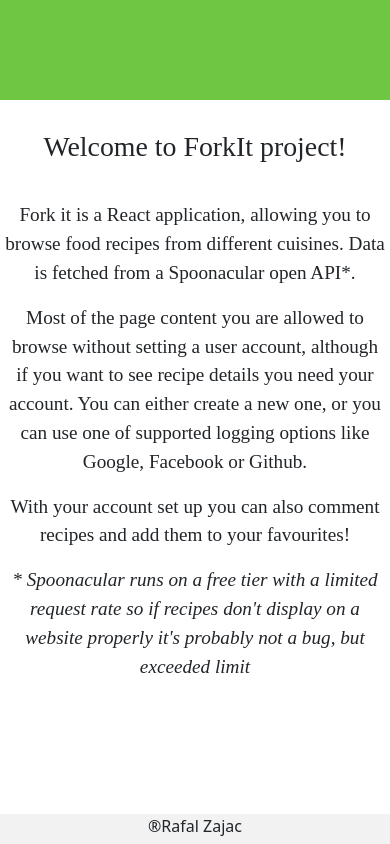
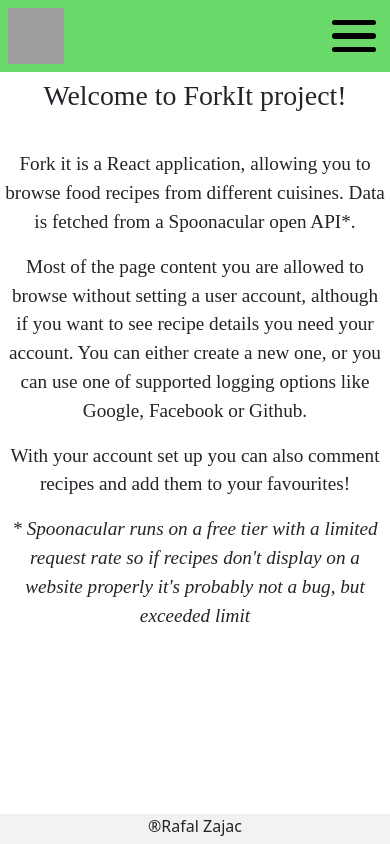
Before and after one commit to RZajacc/ForkIt_2.0, a React (Vite) app: page / in a window 390 px wide. Built offline with nearby package versions, Linux system fonts and the light colour scheme; no server answers; grey boxes are pictures that could not be loaded; the HTML template or start-up script is replaced by a standard one.

Commit message:
added simple mobile nav that responds to a click event

```diff
--- a/src/components/global/AppNav.tsx
+++ b/src/components/global/AppNav.tsx
@@ -1,13 +1,61 @@
-import { useContext } from "react";
+import { useContext, useState } from "react";
 import { AuthContext } from "../../context/AuthContext";
+import { Link } from "react-router-dom";
+
+import "../../style/navbar.scss";
 
 function AppNav() {
   const { user, logout } = useContext(AuthContext);
+  const [mobileNavState, setMobileNavState] = useState(
+    "mobile-nav-items--hidden"
+  );
 
+  const toggleMobileNavState = () => {
+    if (mobileNavState === "mobile-nav-items--hidden") {
+      setMobileNavState("mobile-nav-items--active");
+    } else {
+      setMobileNavState("mobile-nav-items--hidden");
+    }
+  };
   return (
-    <header>
-      <nav></nav>
-    </header>
+    <>
+      <header>
+        <nav className="nav-section">
+          <Link to={"/"} className="header-brand">
+            <img
+              src="https://firebasestorage.googleapis.com/v0/b/forkit-d574f.appspot.com/o/hungry.svg?alt=media&token=a0bc267d-5ae9-42ba-b93e-9fc4d216eb51"
+              alt="forkit-logo"
+            />
+          </Link>
+          {/* MOBILE NAV */}
+          <button className="mobile-nav-button" onClick={toggleMobileNavState}>
+            <span></span>
+            <span></span>
+            <span></span>
+          </button>
+        </nav>
+
+        <div className={mobileNavState}>
+          <Link to={"recipes"}>Recipes</Link>
+          <Link to={"contact"}>Contact</Link>
+          {/* Here will be some logic for user */}
+          <Link to={"account"}>Account</Link>
+        </div>
+        {/* <ul className="mobile-nav__items">
+          <li className="mobile-nav_item">
+            <Link to={"recipes"}>Recipes</Link>
+          </li>
+          <li className="mobile-nav_item">
+            <Link to={"contact"}>Recipes</Link>
+          </li>
+          {/* Here will be some logic for user */}
+        {/* <li className="mobile-nav_item">
+            <Link to={"account"}>Account</Link>
+          </li>
+        </ul> */}
+      </header>
+    </>
+
     // <Navbar expand='sm' className='p-3'>
     //   <Container fluid>
     //     <LinkContainer to={'/'}>
--- a/src/style/global.scss
+++ b/src/style/global.scss
@@ -12,7 +12,7 @@
   margin: 0;
   padding: 0;
   display: grid;
-  grid-template-rows: 82px auto 82px;
+  grid-template-rows: 74px auto 82px;
   grid-template-areas:
     "header"
     "main"
@@ -21,4 +21,5 @@
 
 main {
   grid-area: main;
+  margin-top: 74px;
 }
--- a/src/style/navbar.scss
+++ b/src/style/navbar.scss
@@ -1,3 +1,79 @@
+// HEADER and header brand style
 header {
   position: fixed;
+  top: 0;
+  left: 0;
+  width: 100%;
+  z-index: 2;
+  background-color: #69d969;
 }
+
+.nav-section {
+  display: flex;
+  justify-content: space-between;
+  align-items: center;
+  padding: 0.5rem;
+}
+
+.header-brand {
+  width: 3.5rem;
+  height: 3.5rem;
+
+  img {
+    width: 100%;
+    height: 100%;
+  }
+}
+
+// MOBILE-Navigation
+.mobile-nav-button {
+  width: 3.5rem;
+  height: 3.5rem;
+  border: none;
+  background: transparent;
+  cursor: pointer;
+
+  span {
+    display: block;
+    background-color: black;
+    border-radius: 10px;
+    width: 100%;
+    height: 0.35rem;
+    margin: 0.5rem 0;
+  }
+}
+
+.mobile-nav-items--hidden {
+  display: none;
+}
+
+.mobile-nav-items--active {
+  display: block;
+  list-style: none;
+  background-color: #ccc;
+
+  a {
+    display: block;
+    text-decoration: none;
+    color: black;
+  }
+}
+
+// .mobile-nav__items {
+//   list-style: none;
+//   background-color: #ccc;
+// }
+
+// .mobile-nav_item {
+//   a {
+//     display: block;
+//     text-decoration: none;
+//     color: black;
+//   }
+// }
+
+// .mobile-nav__items-account-image {
+//   width: 1.5rem;
+//   height: 1.5rem;
+//   margin: 0.2rem;
+// }
--- a/src/views/Home.tsx
+++ b/src/views/Home.tsx
@@ -1,33 +1,43 @@
 import { Col, Container, Row } from "react-bootstrap";
-import TopSection from "../components/TopSection";
 import "../style/Global.css";
 
 function Home() {
-
   return (
     <>
-      <TopSection />
+      <main></main>
       <Container className="home-container">
         <Row className="justify-content-md-center text-center">
           <h1>Welcome to ForkIt project!</h1>
         </Row>
         <Row className="justify-content-md-center text-center">
           <Col xs lg="7" className="home-column">
-            <p>Fork it is a React application, allowing you to browse food recipes from different cuisines.
-              Data is fetched from a Spoonacular open API*.
+            <p>
+              Fork it is a React application, allowing you to browse food
+              recipes from different cuisines. Data is fetched from a
+              Spoonacular open API*.
             </p>
-            <p>Most of the page content you are allowed to browse without setting a user account,
-              although if you want to see recipe details you need your account. You can either create a new
-              one, or you can use one of supported logging options like Google, Facebook or Github.
+            <p>
+              Most of the page content you are allowed to browse without setting
+              a user account, although if you want to see recipe details you
+              need your account. You can either create a new one, or you can use
+              one of supported logging options like Google, Facebook or Github.
             </p>
-            <p>With your account set up you can also comment recipes and add them to your favourites!</p>
-            <p><em>* Spoonacular runs on a free tier with a limited request rate so if recipes don't display
-              on a website properly it's probably not a bug, but exceeded limit</em></p>
+            <p>
+              With your account set up you can also comment recipes and add them
+              to your favourites!
+            </p>
+            <p>
+              <em>
+                * Spoonacular runs on a free tier with a limited request rate so
+                if recipes don't display on a website properly it's probably not
+                a bug, but exceeded limit
+              </em>
+            </p>
           </Col>
         </Row>
       </Container>
     </>
-  )
+  );
 }
 
-export default Home
+export default Home;
```
Also changed, not shown: src/components/TopSection.tsx (+4 -6 lines).
